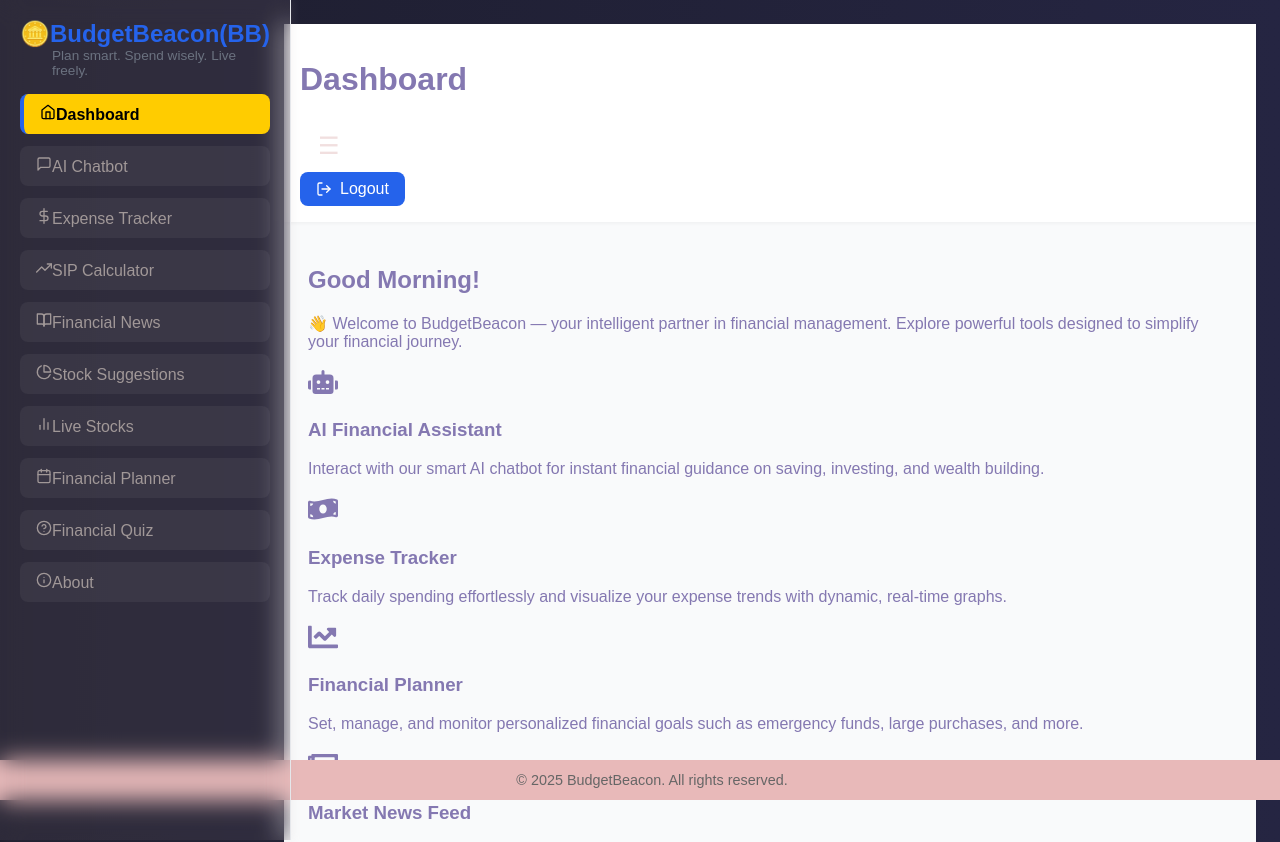
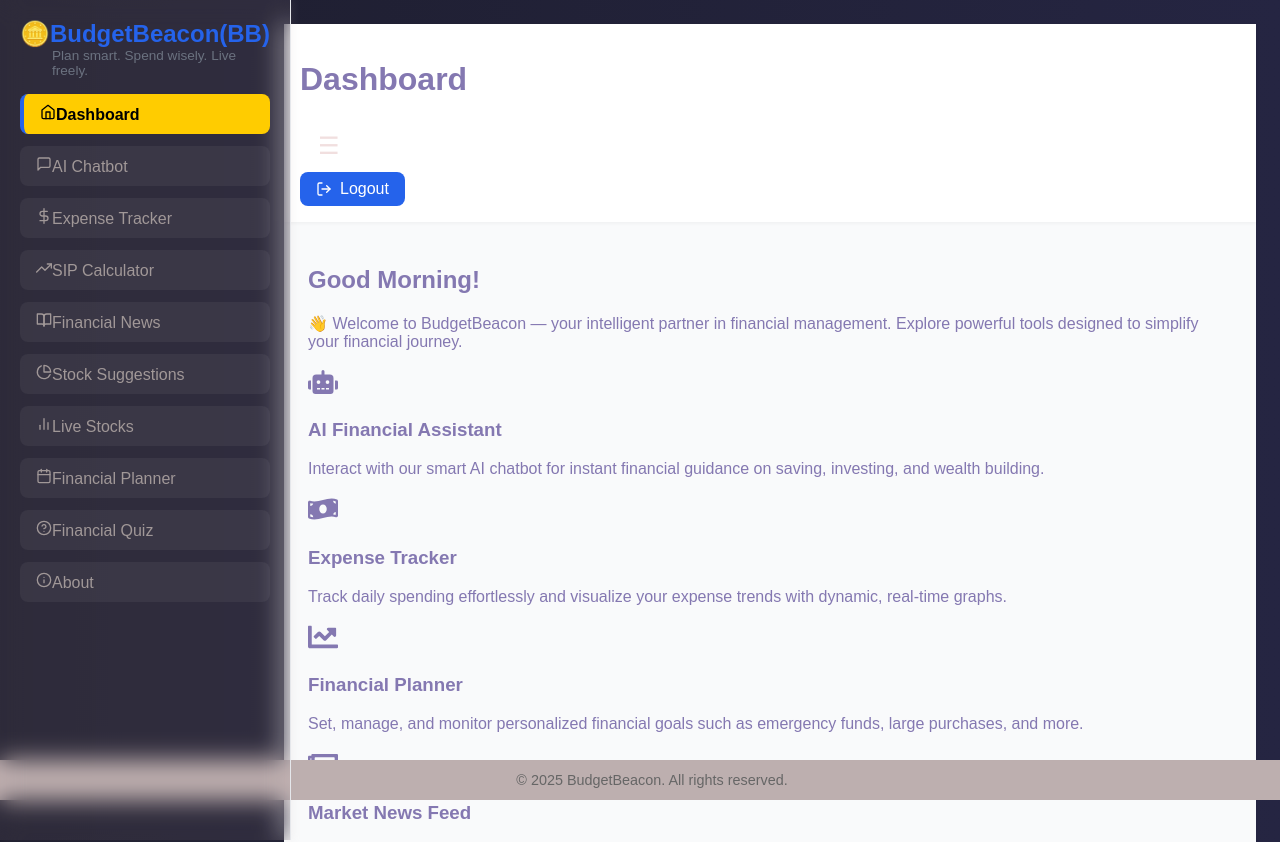
Before and after one commit to neerajakshiofc/BudgetBeacon-Frontend, a React (Create React App) app: page /dashboard/main in a window 1280 px wide. Shown: the top 842 px of the page. Built offline with nearby package versions, Linux system fonts and the light colour scheme.

Commit message:
Your message about what changed

```diff
--- a/src/App.css
+++ b/src/App.css
@@ -173,7 +173,7 @@ button:hover {
 .signup-link {
   margin-top: 1rem;
   font-size: 0.9rem;
-  color: #9a5c5c;
+  color: #b7a3a3;
 }
 
 .signup-link a {
--- a/src/AppLayout.css
+++ b/src/AppLayout.css
@@ -173,7 +173,7 @@
   bottom: 0;
   left: 0;
   width: 100%;
-  background-color: #e8b9b9;
+  background-color: #bdafaf;
   text-align: center;
   padding: 0.75rem;
   font-size: 0.9rem;
```
